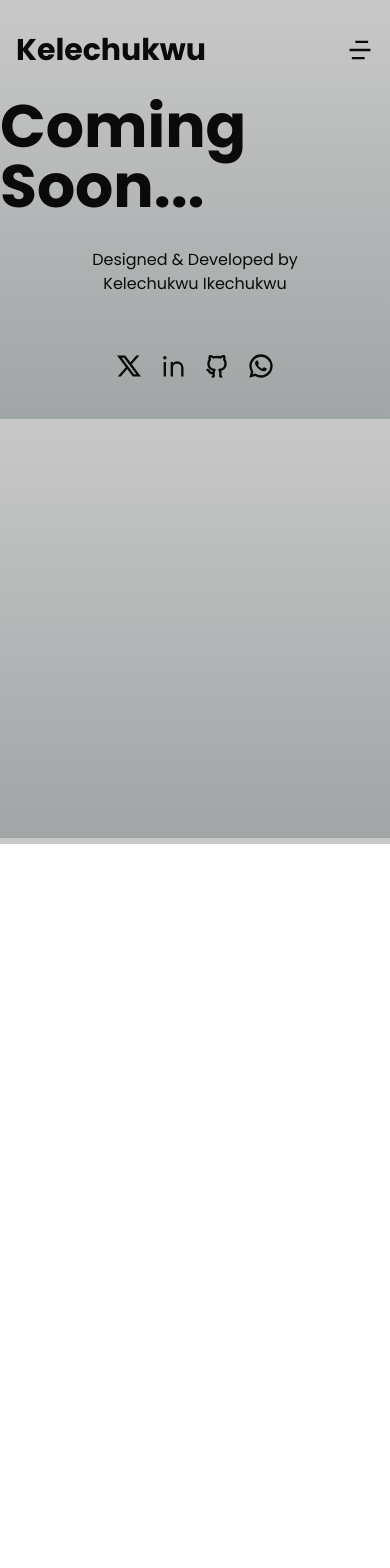
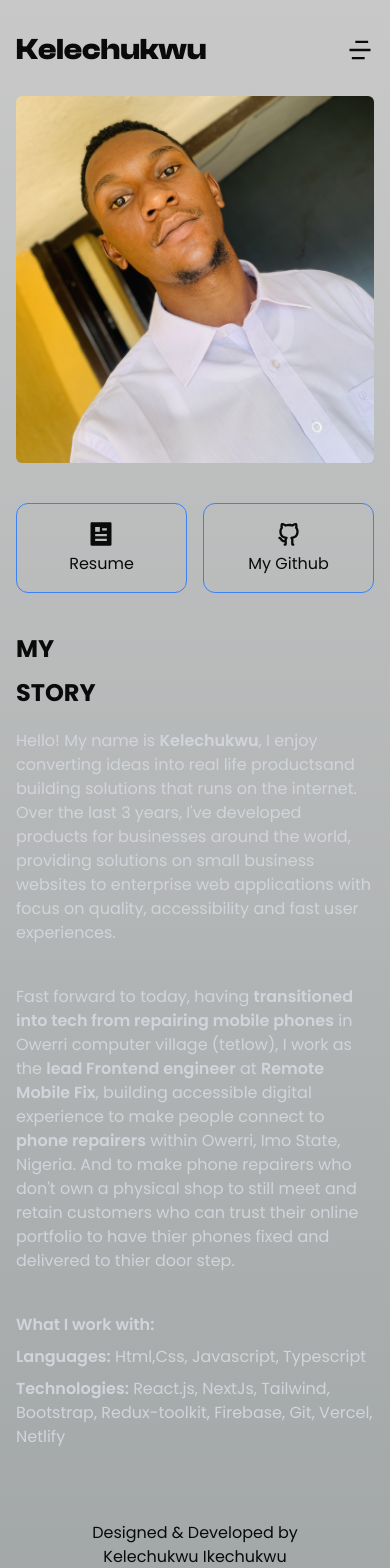
Before and after one commit to kelechukwu1/My-Portfolio, a Next.js app: page /about in a window 390 px wide. Shown: the top 1568 px of the page. Before the commit the page ends 844 px from the top, so only its background shows below. Built offline with nearby package versions, Linux system fonts and the light colour scheme.

Commit message:
designed about page

```diff
--- a/src/app/about/page.jsx
+++ b/src/app/about/page.jsx
@@ -1,5 +1,120 @@
+import SpringyText from "@/components/springy-text/SpringyText";
+import Image from "next/image";
+import Link from "next/link";
+import React from "react";
+import { RiArticleFill, RiGithubLine } from "react-icons/ri";
+
 const page = () => {
-	return <div className="text-6xl font-bold">Coming Soon...</div>;
+	return (
+		<>
+			<div className="h-full px-4 md:px-24 lg:pb-10 lg:pt-5 flex items-center">
+				<div className="lg:grid lg:grid-cols-2 lg:gap-10 lg:justify-between">
+					<div className="lg:mt-[9rem] xl:mt-0 xl:flex xl:items-center">
+						<div className="text-gray-300 hidden lg:block">
+							<div className="flex font text-center justify-center lg:justify-start lg:text-5xl xl:text-6xl text-2xl font-black">
+								<SpringyText text="Kelechukwu I.O" />
+							</div>
+							<div className="text-gray-300 text-muted-main fluid-lg flex mt-5 justify-center text-center lg:text-start font">
+								I'm a creative Frontend Developer passionate about converting
+								ideas into standard and scalable products.
+							</div>
+						</div>
+
+						{/* small screen */}
+						<div className="lg:hidden">
+							<div className="flex justify-center mb-10 lg:hidden">
+								<Image
+									src={"/KC.jpeg"}
+									width={350}
+									height={200}
+									alt="setup-image"
+									className="w-auto h-auto rounded-md"
+								/>
+							</div>
+
+							<div className="grid grid-cols-2 gap-4 justify-around mb-10">
+								<div className="flex justify-center text-center border border-blue-500 rounded-xl">
+									<Link
+										href={"https://github.com/kelechukwu1"}
+										className="space-y-1 p-4"
+									>
+										<div className="flex justify-center">
+											<RiArticleFill className="w-7 md:w-8 h-7 md:h-8" />
+										</div>
+										<div>Resume</div>
+									</Link>
+								</div>
+								<div className="flex justify-center text-center border border-blue-500 rounded-xl">
+									<Link
+										href={"https://github.com/kelechukwu1"}
+										className="space-y-1 p-4"
+									>
+										<div className="flex justify-center">
+											<RiGithubLine className="w-7 md:w-8 h-7 md:h-8" />
+										</div>
+										<div>My Github</div>
+									</Link>
+								</div>
+							</div>
+
+							<div className="text-2xl mb-5 md:text-4xl space-y-3">
+								<SpringyText text="MY" />
+								<SpringyText text="STORY" />
+							</div>
+
+							<div className="mb-10 md:text-[1.1rem] text-muted-main fluid-lg text-gray-300">
+								Hello! My name is{" "}
+								<span className="font-semibold">Kelechukwu</span>, I enjoy
+								converting ideas into real life productsand building solutions
+								that runs on the internet. Over the last 3 years, I've developed
+								products for businesses around the world, providing solutions on
+								small business websites to enterprise web applications with
+								focus on quality, accessibility and fast user experiences.
+							</div>
+
+							<div className="mb-10 md:text-[1.1rem] text-muted-main fluid-lg text-gray-300">
+								Fast forward to today, having{" "}
+								<span className="font-semibold">
+									transitioned into tech from repairing mobile phones
+								</span>{" "}
+								in Owerri computer village (tetlow), I work as the{" "}
+								<span className="font-semibold">lead Frontend engineer</span> at{" "}
+								<span className="font-semibold">Remote Mobile Fix</span>,
+								building accessible digital experience to make people connect to{" "}
+								<span className="font-semibold"> phone repairers</span> within
+								Owerri, Imo State, Nigeria. And to make phone repairers who
+								don't own a physical shop to still meet and retain customers who
+								can trust their online portfolio to have thier phones fixed and
+								delivered to thier door step.
+							</div>
+
+							<div className="mb-10 text-muted-main fluid-lg text-gray-300 space-y-2">
+								<div className="font-semibold">What I work with:</div>
+								<div>
+									<span className="font-semibold">Languages:</span> Html,Css,
+									Javascript, Typescript
+								</div>
+								<div>
+									<span className="font-semibold">Technologies:</span> React.js,
+									NextJs, Tailwind, Bootstrap, Redux-toolkit, Firebase, Git,
+									Vercel, Netlify
+								</div>
+							</div>
+						</div>
+					</div>
+
+					<div className="hidden lg:block">
+						<Image
+							src={"/KC.jpeg"}
+							width={500}
+							height={100}
+							alt="setup-image"
+							className="rounded-xl"
+						/>
+					</div>
+				</div>
+			</div>
+		</>
+	);
 };
-
 export default page;
--- a/src/app/contact/page.jsx
+++ b/src/app/contact/page.jsx
@@ -22,11 +22,6 @@ const Contact = () => {
 			</TwLink>
 		</li>
 	));
-
-	// fetch("/api/sendEmail")
-	// 	.then((response) => response.json())
-	// 	.then((data) => console.log(data, "okooo"))
-	// 	.catch((error) => console.error(error));
 
 	return (
 		<Section className="py-20 mx-4 md:mx-24 md:py-24 flex items-center lg:text-start lg:justify-start lg:items-start">
--- a/src/app/globals.css
+++ b/src/app/globals.css
@@ -3,6 +3,22 @@
 @tailwind base;
 @tailwind components;
 @tailwind utilities;
+
+@font-face {
+	font-family: "clash-display";
+	src: url("../../public/ClashDisplay-Variable.ttf") format("truetype");
+	font-weight: 800;
+	font-display: swap;
+}
+
+@layer utilities {
+	.font {
+		font-family: "clash-display", sans-serif;
+	}
+	.mobileNav {
+		@apply md:hidden absolute right-8 top-16 w-32 bg-stone-800 rounded-lg overflow-hidden text-xl justify-center items-center flex transition-all duration-500 ease-in-out;
+	}
+}
 
 * {
 	margin: 0;
@@ -16,10 +32,11 @@ body {
 		rgb(var(--background-end-rgb)),
 		rgb(var(--background-start-rgb))
 	);
-	font-family: "Poppins" "Noto Serif", sans-serif;
+	font-family: "Poppins", "clash-display", sans-serif;
 	scroll-behavior: smooth;
 	scroll-padding-top: 0px;
 	scroll-behavior: smooth;
+	font-family: "clash-display", sans-serif;
 }
 
 :root {
@@ -72,6 +89,3 @@ body {
 		background-size: 100% 100%;
 	}
 }
-.mobileNav {
-	@apply md:hidden absolute right-8 top-16 w-32 bg-stone-800 rounded-lg overflow-hidden text-xl justify-center items-center flex transition-all duration-500 ease-in-out;
-}
--- a/src/components/AboutFew.jsx
+++ b/src/components/AboutFew.jsx
@@ -32,10 +32,10 @@ const AboutFew = () => {
 					</div>
 					<div className="lg:mt-[9rem] xl:mt-0 xl:flex xl:items-center">
 						<div className="text-gray-300 hidden lg:block">
-							<div className="flex text-center justify-center lg:justify-start lg:text-5xl xl:text-6xl text-2xl font-black">
-								<SpringyText text="Kelechukwu I.O" />
+							<div className="flex font text-center justify-center lg:justify-start lg:text-5xl xl:text-6xl text-2xl font-black">
+								<SpringyText text="Kelechukwu getLinkedAIgGr I.O" />
 							</div>
-							<div className="text-gray-300 text-muted-main fluid-lg flex mt-5 justify-center text-center lg:text-start  ">
+							<div className="text-gray-300 text-muted-main fluid-lg flex mt-5 justify-center text-center lg:text-start font">
 								I'm a creative Frontend Developer passionate about converting
 								ideas into standard and scalable products.
 							</div>
--- a/src/components/ContactForm.jsx
+++ b/src/components/ContactForm.jsx
@@ -102,11 +102,11 @@ const ContactForm = () => {
 				MySwal.fire({
 					background: "#222",
 					color: "#fff",
-					title: <strong>Validation Error!</strong>,
+					title: <strong className="font">Validation Error!</strong>,
 					html: (
 						<>
-							<p>{responseData.message}</p>
-							<div>
+							<p className="text-muted-main fluid-lg">{responseData.message}</p>
+							<div className="text-muted-main fluid-lg">
 								Please try again or send me an email directly at:{" "}
 								<TwLink
 									className="text-lg"
--- a/src/components/Greeting.jsx
+++ b/src/components/Greeting.jsx
@@ -4,7 +4,7 @@ import SpringyText from "./springy-text/SpringyText";
 const Greeting = () => {
 	return (
 		<div className="px-4 md:px-24 my-5 md:my-10 text-gray-300 lg:hidden">
-			<div className="flex text-center justify-center text-[1.5rem] md:text-4xl font-bold">
+			<div className="flex font text-center justify-center text-[1.5rem] md:text-4xl font-bold">
 				<SpringyText text="Kelechukwu Ikechukwu O." />
 			</div>
 			<div className="text-muted-main fluid-lg flex mt-5 justify-center text-center md:px-20 text-gray-300  ">
--- a/src/components/NavBar.jsx
+++ b/src/components/NavBar.jsx
@@ -67,7 +67,7 @@ const Navbar = () => {
 									open ? setOpen(!open) : !open;
 								}}
 							>
-								<div className="">
+								<div className="font">
 									<span className="text-3xl transition ease-in-out duration-500 font-bold inline-block text-text-main fluid-4xl hover:-translate-y-1">
 										Kelechukwu
 									</span>
@@ -106,7 +106,7 @@ const Navbar = () => {
 								<div key={name} className="hover:border-b border-b-white mx-2">
 									<Link
 										href={link}
-										className={`md:px-4 my-5 md:my-0 md:text-xl inline-block text-text-main fluid-4xl hover:-translate-y-1 transition duration-300 ${
+										className={`md:px-4 my-5 md:my-0 md:text-xl inline-block font text-text-main fluid-4xl hover:-translate-y-1 transition duration-300 ${
 											pathname.startsWith(link) ? "" : ""
 										}`}
 									>
```
Also changed, not shown: public/ClashDisplay-Variable.ttf (added).
